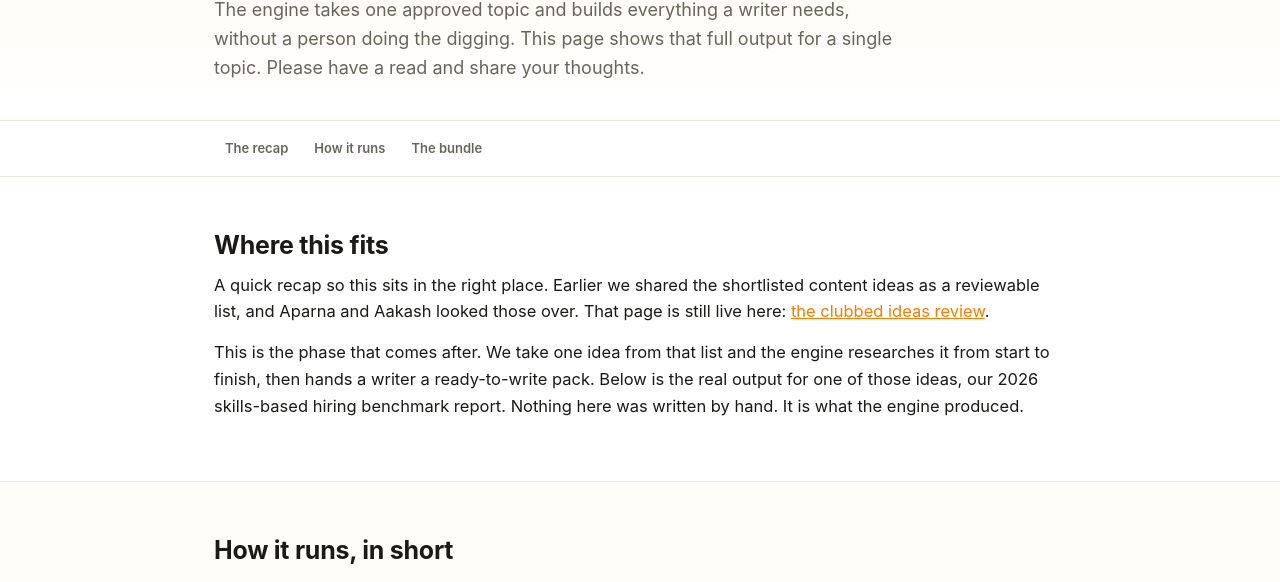
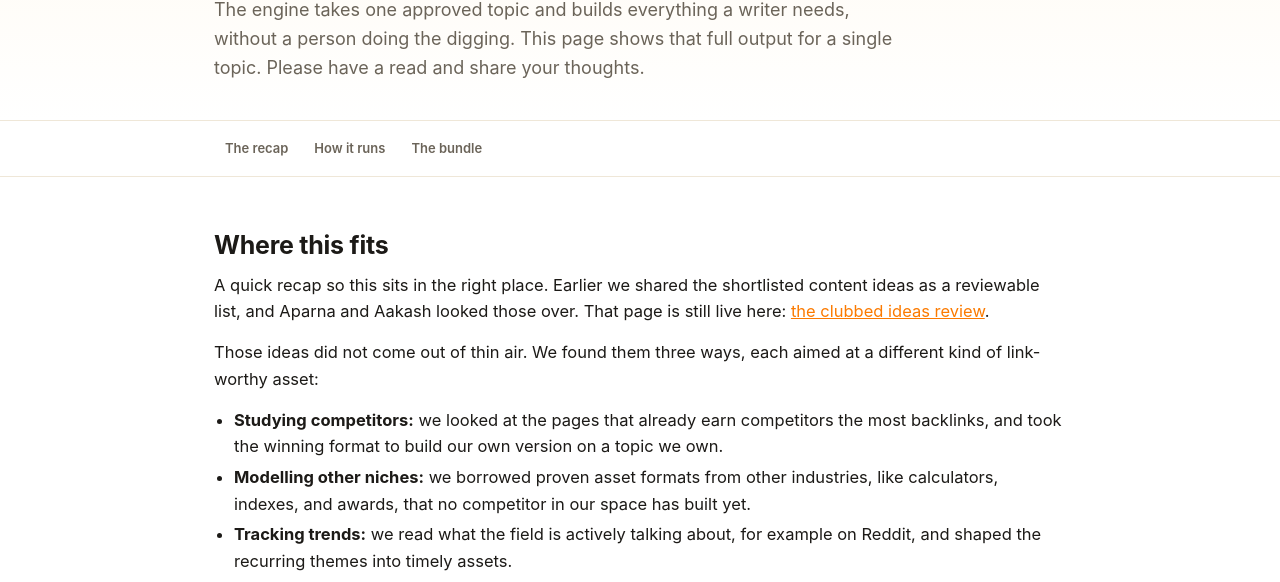
Before and after one commit to Devanshindian/research-review-193d1d0c, a plain HTML site: page index.html in a window 1280 px wide. Shown: the part 218-800 px from the top of the page. Drawn offline with Linux system fonts and the light colour scheme.

Commit message:
Recap: add the 3 idea-generation methods (competitor study, model other niches, study trends)

```diff
--- a/index.html
+++ b/index.html
@@ -125,6 +125,13 @@
     <p>A quick recap so this sits in the right place. Earlier we shared the shortlisted content ideas as a reviewable
     list, and Aparna and Aakash looked those over. That page is still live here:
     <a href="https://devanshindian.github.io/ideas-review-0a511163/" target="_blank" rel="noopener">the clubbed ideas review</a>.</p>
+    <p>Those ideas did not come out of thin air. We found them three ways, each aimed at a different kind of
+    link-worthy asset:</p>
+    <ul>
+      <li><b>Studying competitors:</b> we looked at the pages that already earn competitors the most backlinks, and took the winning format to build our own version on a topic we own.</li>
+      <li><b>Modelling other niches:</b> we borrowed proven asset formats from other industries, like calculators, indexes, and awards, that no competitor in our space has built yet.</li>
+      <li><b>Tracking trends:</b> we read what the field is actively talking about, for example on Reddit, and shaped the recurring themes into timely assets.</li>
+    </ul>
     <p>This is the phase that comes after. We take one idea from that list and the engine researches it from start to
     finish, then hands a writer a ready-to-write pack. Below is the real output for one of those ideas, our 2026
     skills-based hiring benchmark report. Nothing here was written by hand. It is what the engine produced.</p>
```
